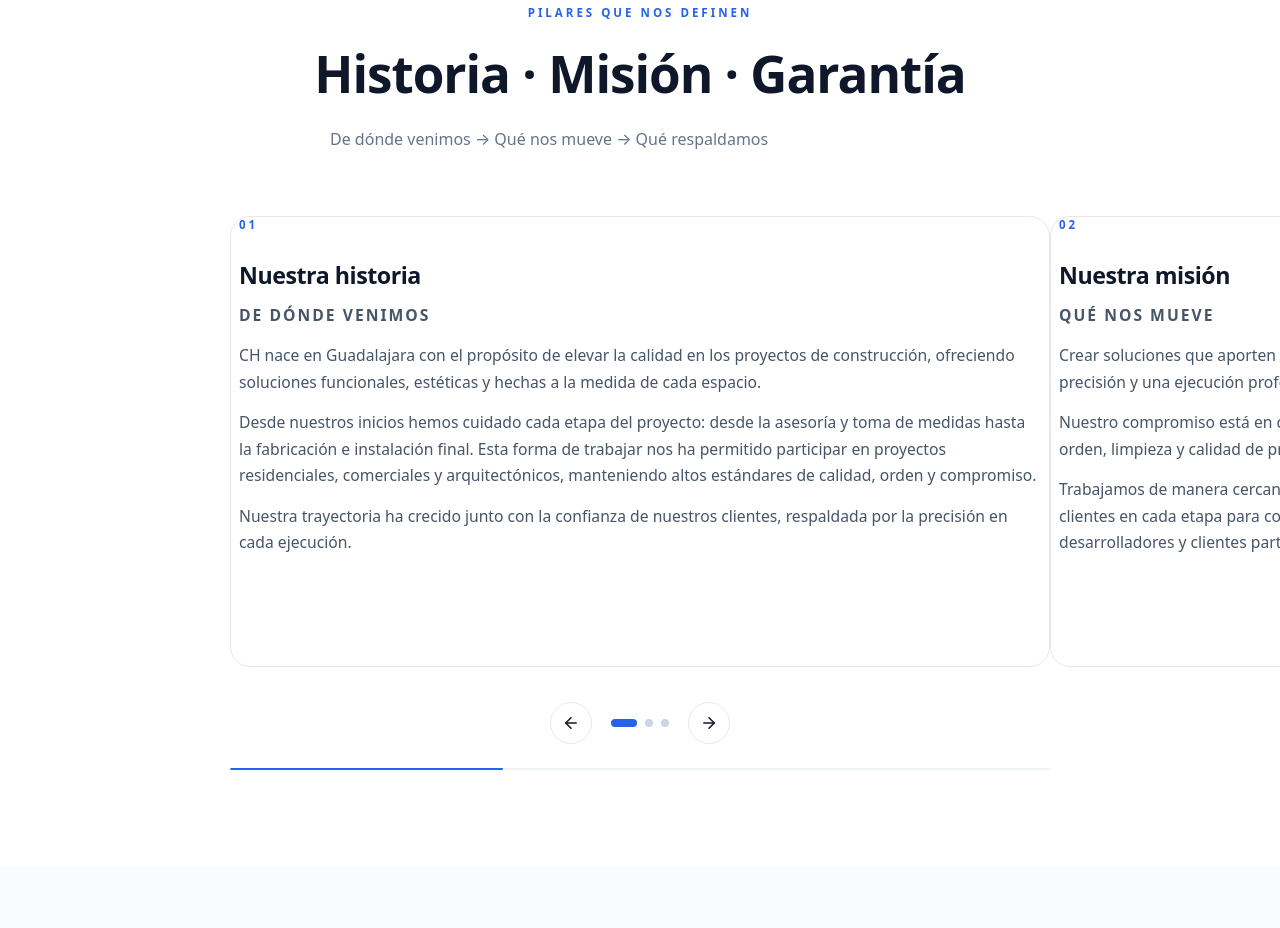
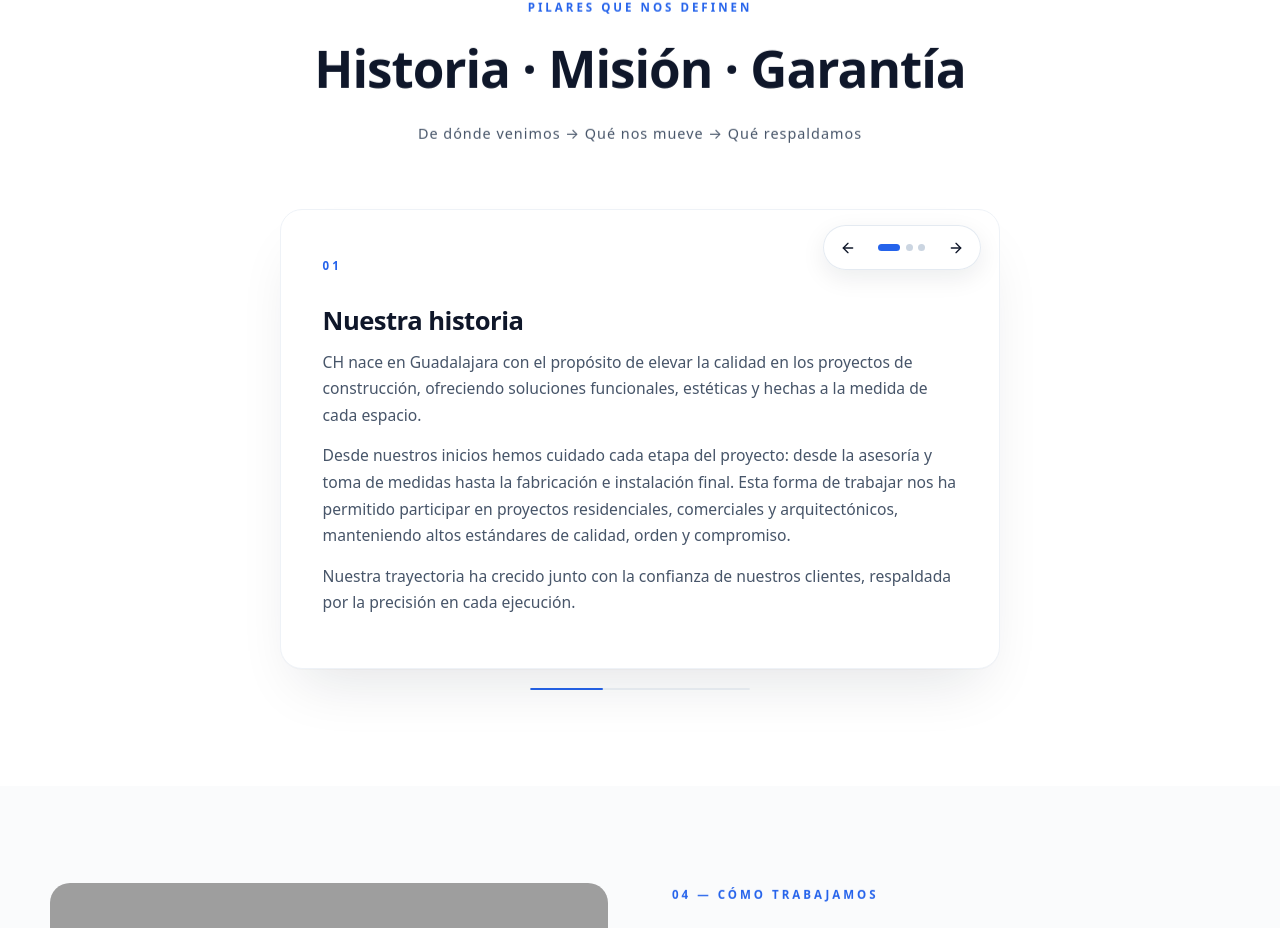
Before and after one commit to cristiangca/cima_herrajes, a React (Vite) app: page / in a window 1280 px wide. Shown: the part 3620-4548 px from the top of the page. Built offline with nearby package versions, Linux system fonts and the light colour scheme; grey boxes are pictures that could not be loaded.

Commit message:
update version 7-d4 final valores

```diff
--- a/package.json
+++ b/package.json
@@ -10,6 +10,7 @@
     "preview": "vite preview"
   },
   "dependencies": {
+    "framer-motion": "^14.0.0",
     "react": "^19.0.0",
     "react-dom": "^19.0.0",
     "react-icons": "^5.7.0",
--- a/src/pages/Pilares.jsx
+++ b/src/pages/Pilares.jsx
@@ -1,7 +1,12 @@
 import { useRef, useState, useEffect, useCallback } from "react"
+import { motion, AnimatePresence } from "framer-motion"
 import { FiArrowLeft, FiArrowRight } from "react-icons/fi"
-import '../styles/pilares.css'
+import "../styles/pilares.css"
+
 export default function Pilares() {
+  // ============================================================
+  // COMPONENTES BASE
+  // ============================================================
   function Slide({ id, className = '', children }) {
     return (
       <section id={id} className={`slide ${className}`}>
@@ -52,7 +57,7 @@ export default function Pilares() {
   }
 
   // ============================================================
-  // DATOS DEL CARRUSEL
+  // DATOS
   // ============================================================
   const pilares = [
     {
@@ -92,110 +97,79 @@ export default function Pilares() {
   ]
 
   // ============================================================
-  // ESTADO DEL CARRUSEL
+  // ESTADO
   // ============================================================
-  const [index, setIndex] = useState(0)
+  const [[index, direction], setState] = useState([0, 1])
   const total = pilares.length
 
-  const next = useCallback(() => {
-    setIndex((i) => (i + 1) % total)
+  const paginate = useCallback((dir) => {
+    setState(([i]) => [(i + dir + total) % total, dir])
   }, [total])
 
-  const prev = useCallback(() => {
-    setIndex((i) => (i - 1 + total) % total)
-  }, [total])
+  const goTo = useCallback((i) => {
+    setState(([current]) => [i, i > current ? 1 : -1])
+  }, [])
 
-  // -------- Swipe táctil --------
-  const touchStartX = useRef(null)
-  const touchEndX = useRef(null)
-
-  const onTouchStart = (e) => {
-    touchStartX.current = e.changedTouches[0].clientX
-  }
-  const onTouchEnd = (e) => {
-    touchEndX.current = e.changedTouches[0].clientX
-    if (touchStartX.current === null) return
-    const delta = touchStartX.current - touchEndX.current
-    if (Math.abs(delta) > 50) {
-      delta > 0 ? next() : prev()
-    }
-    touchStartX.current = null
-    touchEndX.current = null
+  // ============================================================
+  // VARIANTS
+  // ============================================================
+  const variants = {
+    enter: (dir) => ({
+      x: dir > 0 ? 60 : -60,
+      opacity: 0,
+      scale: 0.98,
+    }),
+    center: {
+      x: 0,
+      opacity: 1,
+      scale: 1,
+      transition: {
+        x: { type: "spring", stiffness: 280, damping: 32 },
+        opacity: { duration: 0.25 },
+        scale: { duration: 0.35 },
+      },
+    },
+    exit: (dir) => ({
+      x: dir > 0 ? -60 : 60,
+      opacity: 0,
+      scale: 0.98,
+      transition: {
+        x: { type: "spring", stiffness: 280, damping: 32 },
+        opacity: { duration: 0.2 },
+        scale: { duration: 0.3 },
+      },
+    }),
   }
 
-  // -------- Teclado --------
-  const onKeyDown = (e) => {
-    if (e.key === 'ArrowRight') next()
-    if (e.key === 'ArrowLeft') prev()
-  }
+  const pilar = pilares[index]
 
+  // ============================================================
+  // RENDER
+  // ============================================================
   return (
     <Slide id="pilares" className="slide-pilares">
       <Reveal as="span" className="kicker center" delay={40}>
         Pilares que nos definen
       </Reveal>
+
       <Reveal as="h2" className="display center" delay={80}>
         Historia · Misión · Garantía
       </Reveal>
-      <Reveal as="p" className="servicios-sub center" delay={140}>
+
+      <Reveal as="p" className="servicios-sub dysplay center" delay={140}>
         De dónde venimos → Qué nos mueve → Qué respaldamos
       </Reveal>
 
       <Reveal className="esencia-carrusel" delay={200}>
-        {/* -------- Slides -------- */}
-        <div
-          className="esencia-track"
-          style={{ transform: `translateX(-${index * 100}%)` }}
-          onTouchStart={onTouchStart}
-          onTouchEnd={onTouchEnd}
-          onKeyDown={onKeyDown}
-          tabIndex={0}
-          role="region"
-          aria-roledescription="carrusel"
-          aria-label="Historia, misión y garantía"
-        >
-          {pilares.map((p) => (
-            <article
-              key={p.id}
-              className={`esencia-card ${p.destacada ? 'esencia-card-destacada' : ''}`}
-              aria-hidden={index !== pilares.indexOf(p)}
-            >
-              <div className="esencia-number">{p.numero}</div>
-
-              {p.destacada && (
-                <div className="esencia-sello">
-                  <div className="esencia-sello-inner">
-                    <span className="esencia-sello-ch">CH</span>
-                    <span className="esencia-sello-text">
-                      SELLO DE<br />GARANTÍA
-                    </span>
-                  </div>
-                </div>
-              )}
-
-              <h3>{p.titulo}</h3>
-              <p className="esencia-lead">{p.lead}</p>
-
-              {p.parrafos.map((txt, i) => (
-                <p key={i}>{txt}</p>
-              ))}
-
-              {p.cierre && (
-                <p className="esencia-cierre">{p.cierre}</p>
-              )}
-            </article>
-          ))}
-        </div>
-
-        {/* -------- Controles -------- */}
-        <div className="esencia-controles">
+        {/* ---------- Controles flotantes (overlay) ---------- */}
+        <div className="esencia-controls">
           <button
             type="button"
-            className="esencia-btn"
-            onClick={prev}
+            className="esencia-arrow"
+            onClick={() => paginate(-1)}
             aria-label="Anterior"
           >
-            <FiArrowLeft size={18} />
+            <FiArrowLeft size={16} />
           </button>
 
           <div className="esencia-dots" role="tablist">
@@ -207,26 +181,75 @@ export default function Pilares() {
                 aria-selected={i === index}
                 aria-label={`Ir a ${p.titulo}`}
                 className={`esencia-dot ${i === index ? 'active' : ''}`}
-                onClick={() => setIndex(i)}
+                onClick={() => goTo(i)}
               />
             ))}
           </div>
 
           <button
             type="button"
-            className="esencia-btn"
-            onClick={next}
+            className="esencia-arrow"
+            onClick={() => paginate(1)}
             aria-label="Siguiente"
           >
-            <FiArrowRight size={18} />
+            <FiArrowRight size={16} />
           </button>
         </div>
 
-        {/* -------- Progreso -------- */}
+        {/* ---------- Stage ---------- */}
+        <div className="esencia-stage">
+          <AnimatePresence mode="wait" custom={direction}>
+            <motion.article
+              key={pilar.id}
+              custom={direction}
+              variants={variants}
+              initial="enter"
+              animate="center"
+              exit="exit"
+              drag="x"
+              dragConstraints={{ left: 0, right: 0 }}
+              dragElastic={0.15}
+              onDragEnd={(e, info) => {
+                if (info.offset.x < -60) paginate(1)
+                else if (info.offset.x > 60) paginate(-1)
+              }}
+              className={`esencia-card ${
+                pilar.destacada ? 'esencia-card-destacada' : ''
+              }`}
+            >
+              <div className="esencia-card-head">
+                <div className="esencia-number">{pilar.numero}</div>
+
+                {pilar.destacada && (
+                  <div className="esencia-sello">
+                    <div className="esencia-sello-inner">
+                      <span className="esencia-sello-ch">CH</span>
+                      <span className="esencia-sello-text">
+                        SELLO DE<br />GARANTÍA
+                      </span>
+                    </div>
+                  </div>
+                )}
+              </div>
+
+              <h3>{pilar.titulo}</h3>
+              {/* <p className="esencia-lead">{pilar.lead}</p> */}
+
+              {pilar.parrafos.map((txt, k) => (
+                <p key={k}>{txt}</p>
+              ))}
+
+              {pilar.cierre && <p className="esencia-cierre">{pilar.cierre}</p>}
+            </motion.article>
+          </AnimatePresence>
+        </div>
+
+        {/* ---------- Progreso (debajo del stage) ---------- */}
         <div className="esencia-progreso">
-          <span
+          <motion.span
             className="esencia-progreso-bar"
-            style={{ width: `${((index + 1) / total) * 100}%` }}
+            animate={{ width: `${((index + 1) / total) * 100}%` }}
+            transition={{ type: "spring", stiffness: 200, damping: 30 }}
           />
         </div>
       </Reveal>
--- a/src/styles/pilares.css
+++ b/src/styles/pilares.css
@@ -1,5 +1,5 @@
 /* ============================================================
-   SLIDE — PILARES · CARRUSEL
+   SLIDE — PILARES
    ============================================================ */
 .slide-pilares {
   background: #fff;
@@ -8,28 +8,138 @@
 
 /* ---------- Carrusel ---------- */
 .esencia-carrusel {
-  max-width: 820px;
+  position: relative;
+  max-width: 720px;
   margin: 3rem auto 0;
-  position: relative;
 }
 
-/* ---------- Track ---------- */
-.esencia-track {
-  display: flex;
-  transition: transform 0.55s cubic-bezier(0.22, 0.61, 0.36, 1);
-  outline: none;
+/* ============================================================
+   CONTROLES FLOTANTES (overlay arriba-derecha del carrusel)
+   ============================================================ */
+.esencia-controls {
+  position: absolute;
+  top: 1rem;
+  right: 1.2rem;
+  z-index: 10;
+  display: inline-flex;
+  align-items: center;
+  gap: 0.55rem;
+  padding: 0.35rem 0.5rem;
+  background: rgba(255, 255, 255, 0.75);
+  backdrop-filter: blur(10px);
+  -webkit-backdrop-filter: blur(10px);
+  border: 1px solid rgba(226, 232, 240, 0.9);
+  border-radius: 999px;
+  box-shadow: 0 8px 24px rgba(15, 23, 42, 0.08);
 }
 
-/* ---------- Card ---------- */
+/* ---------- Flechas ---------- */
+.esencia-arrow {
+  width: 32px;
+  height: 32px;
+  border-radius: 50%;
+  border: none;
+  background: transparent;
+  color: #0f172a;
+  display: inline-flex;
+  align-items: center;
+  justify-content: center;
+  cursor: pointer;
+  padding: 0;
+  transition: background 0.2s ease, color 0.2s ease, transform 0.2s ease;
+}
+
+.esencia-arrow:hover {
+  background: #0f172a;
+  color: #fff;
+  transform: scale(1.05);
+}
+
+.esencia-arrow:active {
+  transform: scale(0.98);
+}
+
+.esencia-arrow:focus-visible {
+  outline: 2px solid #2563eb;
+  outline-offset: 2px;
+}
+
+/* ---------- Dots ---------- */
+.esencia-dots {
+  display: inline-flex;
+  align-items: center;
+  gap: 0.35rem;
+  padding: 0 0.35rem;
+}
+
+.esencia-dot {
+  width: 7px;
+  height: 7px;
+  border-radius: 999px;
+  border: none;
+  background: #cbd5e1;
+  cursor: pointer;
+  padding: 0;
+  transition: all 0.3s ease;
+}
+
+.esencia-dot:hover {
+  background: #94a3b8;
+}
+
+.esencia-dot.active {
+  width: 22px;
+  background: #2563eb;
+}
+
+.esencia-dot:focus-visible {
+  outline: 2px solid #2563eb;
+  outline-offset: 3px;
+}
+
+/* ============================================================
+   STAGE + TARJETA
+   ============================================================ */
+.esencia-stage {
+  position: relative;
+  width: 100%;
+  min-height: 460px;
+}
+
 .esencia-card {
-  flex: 0 0 100%;
-  min-width: 100%;
-  padding: 0 0.5rem;
-  box-sizing: border-box;
+  position: absolute;
+  inset: 0;
+  background: #fff;
+  border: 1px solid #eef2f7;
+  border-radius: 22px;
+  padding: 3rem 2.6rem 2.4rem; /* 👈 top más grande por el overlay */
   display: flex;
   flex-direction: column;
   gap: 0.85rem;
-  user-select: text;
+  box-shadow:
+    0 1px 0 rgba(15, 23, 42, 0.02),
+    0 30px 60px -20px rgba(15, 23, 42, 0.12);
+  cursor: grab;
+  touch-action: pan-y;
+  overflow: hidden;
+}
+
+.esencia-card:active {
+  cursor: grabbing;
+}
+
+.esencia-card-destacada {
+  background: linear-gradient(180deg, #ffffff 0%, #f8fbff 100%);
+  border-color: #dbeafe;
+}
+
+/* ---------- Encabezado interno ---------- */
+.esencia-card-head {
+  display: flex;
+  align-items: center;
+  justify-content: space-between;
+  gap: 1rem;
+  margin-bottom: 0.2rem;
 }
 
 .esencia-number {
@@ -39,8 +149,9 @@
   color: #2563eb;
 }
 
+/* ---------- Texto ---------- */
 .esencia-card h3 {
-  font-size: 1.45rem;
+  font-size: 1.6rem;
   font-weight: 800;
   color: #0f172a;
   letter-spacing: -0.02em;
@@ -54,7 +165,7 @@
   text-transform: uppercase;
   font-weight: 700;
   color: #94a3b8;
-  margin: 0;
+  margin: 0 0 0.5rem;
 }
 
 .esencia-card p {
@@ -70,23 +181,22 @@
 }
 
 .esencia-cierre {
-  margin-top: 0.5rem;
+  margin-top: 0.6rem;
   padding-top: 1rem;
   border-top: 1px solid #eef2f7;
   color: #0f172a !important;
   font-weight: 600;
 }
 
-/* ---------- Card destacada (sello) ---------- */
-.esencia-card-destacada .esencia-sello {
-  width: 92px;
-  height: 92px;
+/* ---------- Sello ---------- */
+.esencia-sello {
+  width: 80px;
+  height: 80px;
   border-radius: 50%;
   border: 2px dashed #2563eb;
-  padding: 5px;
-  margin-bottom: 0.4rem;
+  padding: 4px;
+  flex: 0 0 auto;
 }
-
 .esencia-sello-inner {
   width: 100%;
   height: 100%;
@@ -98,92 +208,40 @@
   align-items: center;
   justify-content: center;
   text-align: center;
-  gap: 2px;
+  gap: 1px;
 }
-
 .esencia-sello-ch {
-  font-size: 1.4rem;
+  font-size: 1.2rem;
   font-weight: 900;
   letter-spacing: -0.04em;
   color: #2563eb;
   line-height: 1;
 }
-
 .esencia-sello-text {
-  font-size: 0.5rem;
+  font-size: 0.45rem;
   letter-spacing: 1px;
   font-weight: 700;
   color: #64748b;
   line-height: 1.1;
 }
 
-/* ---------- Controles ---------- */
-.esencia-controles {
-  display: flex;
-  align-items: center;
-  justify-content: center;
-  gap: 1.2rem;
-  margin-top: 2.2rem;
-}
-
-.esencia-btn {
-  width: 42px;
-  height: 42px;
-  border-radius: 50%;
-  border: 1.5px solid #e2e8f0;
-  background: #fff;
-  color: #0f172a;
-  display: inline-flex;
-  align-items: center;
-  justify-content: center;
-  cursor: pointer;
-  transition: all 0.25s ease;
-}
-.esencia-btn:hover {
-  background: #0f172a;
-  color: #fff;
-  border-color: #0f172a;
-  transform: translateY(-1px);
-}
-
-/* ---------- Dots ---------- */
-.esencia-dots {
-  display: flex;
-  align-items: center;
-  gap: 0.5rem;
-}
-
-.esencia-dot {
-  width: 8px;
-  height: 8px;
-  border-radius: 50%;
-  border: none;
-  background: #cbd5e1;
-  cursor: pointer;
-  transition: all 0.25s ease;
-  padding: 0;
-}
-.esencia-dot.active {
-  width: 26px;
-  border-radius: 999px;
-  background: #2563eb;
-}
-
-/* ---------- Barra de progreso ---------- */
+/* ============================================================
+   PROGRESO
+   ============================================================ */
 .esencia-progreso {
   width: 100%;
+  max-width: 220px;
   height: 2px;
   background: #eef2f7;
   border-radius: 999px;
-  margin-top: 1.5rem;
   overflow: hidden;
+  margin: 1.2rem auto 0;
 }
 .esencia-progreso-bar {
   display: block;
   height: 100%;
   background: #2563eb;
   border-radius: 999px;
-  transition: width 0.5s ease;
 }
 
 /* ============================================================
@@ -197,32 +255,75 @@
 
 @media (max-width: 600px) {
   .slide-pilares {
-    padding: 4rem 1.3rem;
+    padding: 4rem 1.2rem;
   }
+
+  .esencia-carrusel {
+    margin-top: 2.2rem;
+  }
+
+  .esencia-controls {
+    top: 0.7rem;
+    right: 0.7rem;
+    padding: 0.3rem 0.4rem;
+  }
+
+  .esencia-arrow {
+    width: 28px;
+    height: 28px;
+  }
+
+  .esencia-dot {
+    width: 6px;
+    height: 6px;
+  }
+  .esencia-dot.active {
+    width: 18px;
+  }
+
+  .esencia-stage {
+    min-height: 520px;
+  }
+
+  .esencia-card {
+    padding: 2.6rem 1.5rem 1.8rem;
+    border-radius: 18px;
+  }
+
   .esencia-card h3 {
-    font-size: 1.2rem;
+    font-size: 1.3rem;
   }
+
   .esencia-card p {
     font-size: 0.92rem;
   }
-  .esencia-btn {
-    width: 38px;
-    height: 38px;
-  }
+
   .esencia-sello {
-    width: 78px;
-    height: 78px;
+    width: 66px;
+    height: 66px;
   }
   .esencia-sello-ch {
-    font-size: 1.15rem;
+    font-size: 1rem;
+  }
+
+  .esencia-progreso {
+    max-width: 180px;
   }
 }
 
+/* ============================================================
+   ACCESIBILIDAD
+   ============================================================ */
 @media (prefers-reduced-motion: reduce) {
-  .esencia-track,
-  .esencia-dot,
-  .esencia-btn,
-  .esencia-progreso-bar {
+  .esencia-arrow,
+  .esencia-dot {
     transition: none;
   }
 }
+.servicios-sub {
+  font-size: 0.9rem;
+  letter-spacing: 1px;
+  color: #475569;
+  margin-top: 0.5rem;
+  text-align: center;
+}
```
Also changed, not shown: 1 other file (tests, documents, lock files or other folders).
